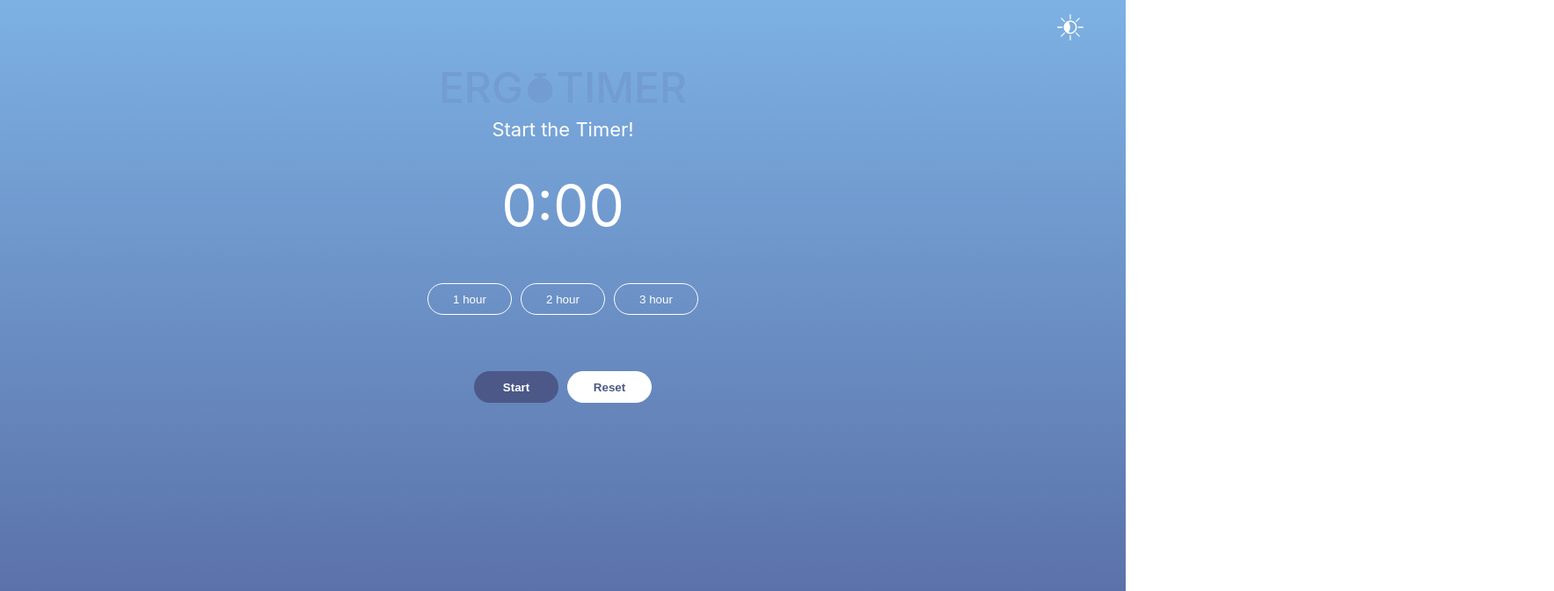
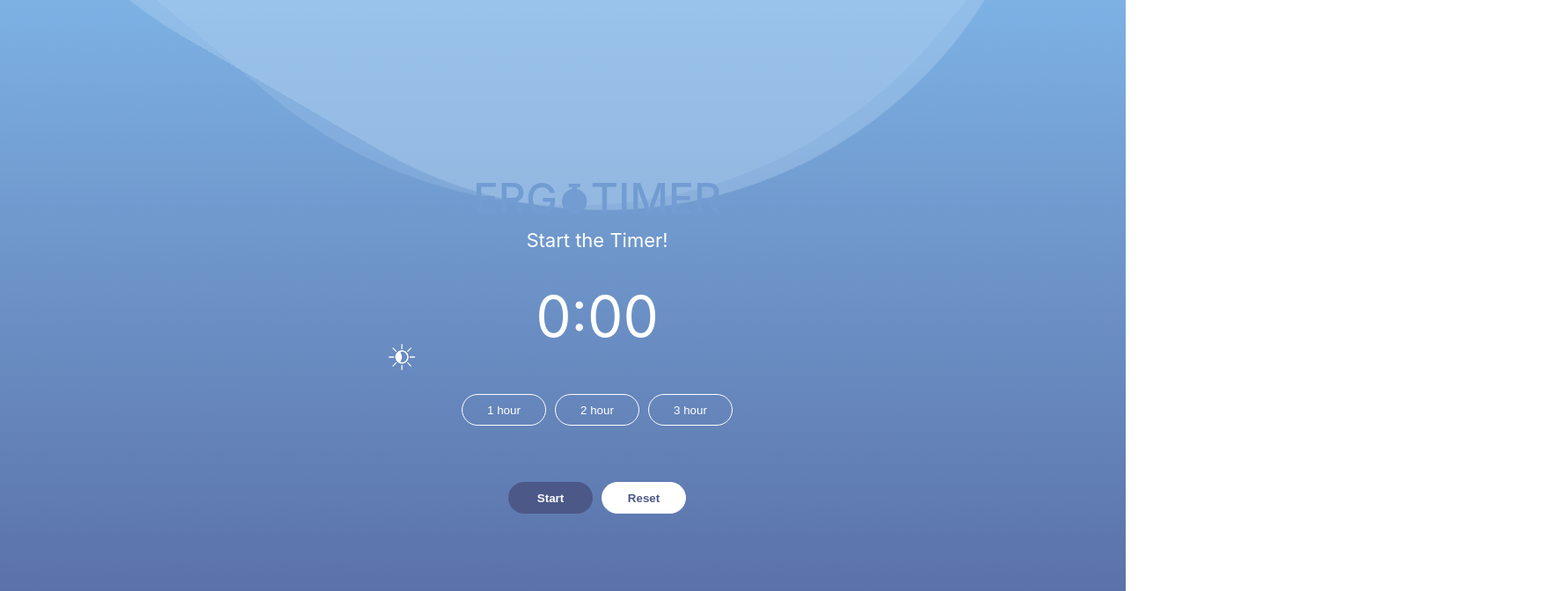
Before and after one commit to Chrys-Nicolaides/ErgoTimer, a React (Create React App) app: page /light in a window 1280 px wide. Shown: the top 672 px of the page at 88% size, 1767 px wide, since content can reach past the window. Built offline with nearby package versions, Linux system fonts and the light colour scheme.

Commit message:
Animation responsiveness improved

```diff
--- a/src/App.css
+++ b/src/App.css
@@ -20,6 +20,11 @@
     var(--theme-background)
   );
   min-height: 100vh;
+  min-width: 100vw;
+  position: fixed;
+  display: flex;
+  justify-content: center;
+  align-items: center;
 }
 
 button {
@@ -35,7 +40,6 @@ button {
   padding: 0 20px;
   border: 1.5px solid #fff;
   cursor: pointer;
-  /* font-size: 14px; */
 }
 
 .buttons {
@@ -144,11 +148,11 @@ h3 {
 /* Wave animation */
 
 .wave-one {
-  width: 1600px;
-  height: 1500px;
+  width: 100vw;
+  height: 100vw;
   position: absolute;
-  top: -220%;
-  left: -10%;
+  top: -85vw;
+  left: 0;
   background: var(--app-background);
   border-radius: 40%;
   animation: wave 6s infinite linear;
@@ -156,12 +160,12 @@ h3 {
 }
 
 .wave-two {
-  width: 1600px;
-  height: 1500px;
+  width: 100vw;
+  height: 100vw;
   position: absolute;
-  top: -215%;
-  left: -10%;
-  border-radius: 41%;
+  top: -85vw;
+  left: 0;
+  border-radius: 42%;
   background: var(--app-background);
   opacity: 20%;
   animation: wave 4.5s infinite linear;
--- a/src/themes/ThemeToggle.js
+++ b/src/themes/ThemeToggle.js
@@ -50,7 +50,7 @@ const ThemeToggle = () => {
                   alt="Theme Toggle"
                   className="MoonIconToggle"
                   onClick={() =>
-                    handleColourChange("black", "#5D70AD", "white")
+                    handleColourChange("#5E72AE", "#3A3A3A", "white")
                   }
                 />
               </Link>
```
